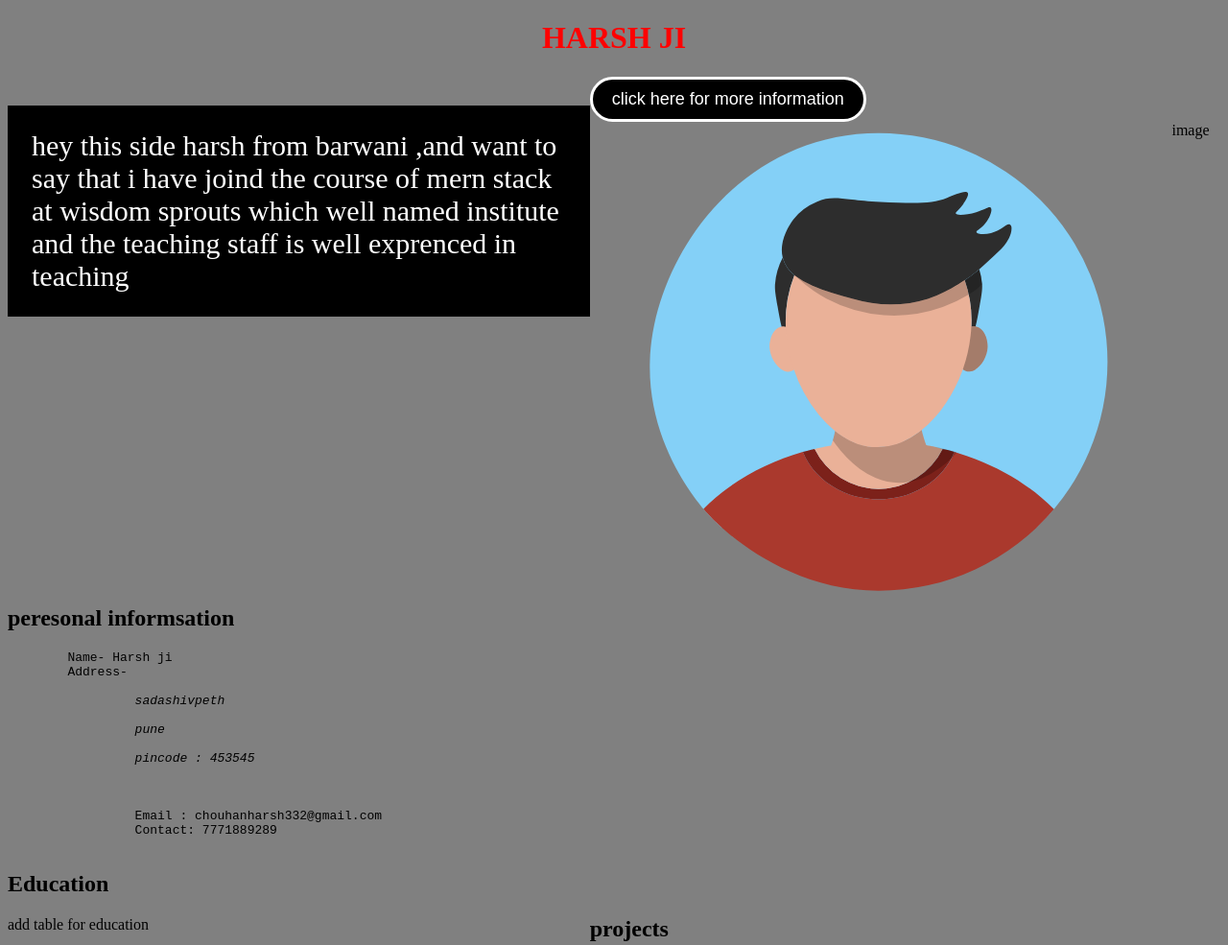
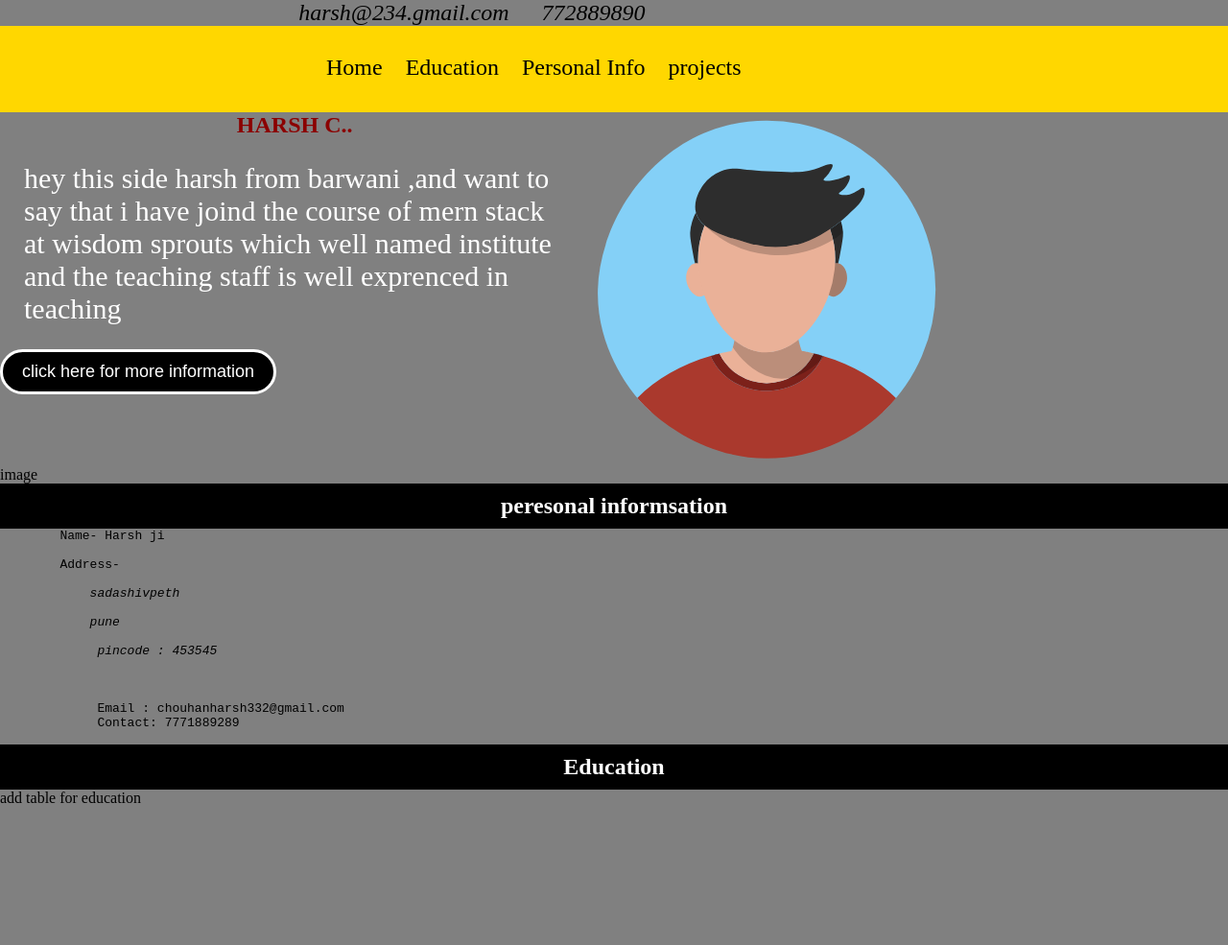
Before and after one commit to harshc287/portifolio, a plain HTML site: page portfolio.html in a window 1280 px wide. Shown: the top 985 px of the page at 96% size. Drawn offline with Linux system fonts and the light colour scheme.

Commit message:
harshnovport

```diff
--- /dev/null
+++ b/navbars.css
@@ -0,0 +1,64 @@
+* {
+  margin: 0;
+  padding: 0;
+  box-sizing: border-box;
+  font-family: sans-serif;
+}
+
+nav {
+  height: 60px;
+  background: black;
+  display: flex;
+  color: white;
+  align-items: center;
+  justify-content: space-between;
+}
+.logo {
+  width: 50px;
+  margin-left: 30px;
+  height: 60px;
+}
+.leftNav {
+  display: flex;
+  align-items: center;
+}
+
+.navList {
+  margin-left: 20px;
+  list-style: none;
+}
+
+.navItem {
+  display: inline-block;
+  margin-left: 5px;
+}
+
+.navLink {
+  color: white;
+  text-decoration: none;
+  font-size: large;
+}
+.navLink:hover {
+  color: red;
+}
+.rightNav {
+  padding-right: 30px;
+  display: flex;
+}
+.rightLink {
+  margin-right: 20px;
+  font-size: large;
+}
+
+.navIcon {
+  margin-left: 20px;
+  font-size: larger;
+}
+.iconLink:hover {
+  color: red;
+}
+
+.iconLink {
+  color: white;
+  text-decoration: none;
+}
--- /dev/null
+++ b/portfolio.css
@@ -0,0 +1,95 @@
+ *{
+            margin: 0;
+            padding: 0;
+            box-sizing: border-box;
+        }
+        .summary div {
+            width: 48%;
+            float: left;
+        }
+
+        p {
+            font-size: x-large;
+            padding: 25px;
+        }
+
+        button {
+            font-size: large;
+            background-color: black;
+            color: white;
+            padding: 10px 20px;
+            border: 3px solid white;
+            border-radius: 25px;
+        }
+
+        button:hover {
+            background-color: white;
+            color: black;
+            border-color: black;
+            cursor:pointer;
+
+        }
+        img{
+            display: block;
+            width: 60%;
+            margin: 10x auto;
+            border-radius: 50%;
+        }
+        .headingh1{
+            background-color: black;
+            color: white;
+            font-size: x-large;
+            text-align: center;
+            padding-top: 10px;
+            padding-bottom: 10px;
+            }
+        nav{
+            background-color: gold;
+            height: 90px;
+
+        }
+        .navlist{
+            list-style-type: none;
+            padding-top: 30px;
+            width: 50%;
+            margin: 0 auto;
+        }
+        .listitem{
+          display: inline-block;
+          margin-left: 20px;
+        }
+        .navitem:link{
+            font-size: x-large;
+            text-decoration: none;
+            color: black;
+        }
+       .navitem:hover{
+            text-decoration: underline;
+
+       }
+       .navitem:active{
+
+       }
+       .navitem:visited{
+         color: rgb(42, 178, 18);
+       }
+       .topnav{
+        display: flex;
+        justify-content: space-evenly;
+       }
+       .contact{}
+       .social{}
+       i{
+        font-size: x-large;
+        padding-left: 15px;
+       }
+       .linkicon.link{
+            color: black;
+       }
+       .linkicon.hover{
+        color: brown;
+       }
+       .linkicon.active{}
+       .linkicon.visited{
+        color: black;
+       }
--- a/portfolio.html
+++ b/portfolio.html
@@ -1,60 +1,69 @@
 <!DOCTYPE html>
 <html lang="en">
+
 <head>
     <meta charset="UTF-8">
     <meta name="viewport" content="width=device-width, initial-scale=1.0">
     <title>HARSH JI</title>
     <link rel="icon" href="./favicon portfolioimg.png">
+    <link rel="stylesheet" href="./portfolio.css">
     <style>
-        div{
-            width: 48%;
-            float: left;
-        }
-        p{
-            font-size: x-large;
-            padding: 25px;
-        }
-        button{
-            font-size: large;
-            background-color: black;
-            color: white;
-            padding: 10px 20px;
-            border: 3px solid white;
-            border-radius: 25px;
-                }
-        button:hover{
-            background-color: white;
-
-        }
 
     </style>
 </head>
+
 <body style="background-color:gray;">
 </body>
 <header>
-   <h1 style="color:red; text-align: center"> HARSH JI</h1>
-   </header>
-   <nav></nav>
-   <main>
-    <section>
-
-    <div>
-   <p style="background-color:black;color:white; font-size: 30px;">hey this side harsh from barwani ,and want to say that i have joind the course of mern stack at wisdom sprouts which well named institute and the teaching staff is well exprenced in teaching </p>
+    <div class="topnav">
+    <div class="contact">
+     <i class="fa-solid fa-square-envelope"></i><i>harsh@234.gmail.com</i>
+    <i class="fa-solid fa-phone"></i><i>772889890</i>
     </div>
-   <button>click here for more information</button>
-   <div>
-        <img src="./harshji.svg" alt="user image" width="600" height="500"/>
+    <div class="social">
+    <a href="#" class="linkicon"><i class="fa-brands fa-github"></i></a>
+    <a href="#" class="linkicon"><i class="fa-brands fa-linkedin"></i></a>
+    <a href="#" class="linkicon"><i class="fa-brands fa-square-instagram"></i></a>
+    </div>
     </div>
 
+</header>
+<nav>
+    <div class="mainnavbar">
+        <ul class="navlist">
+            <li class="listitem"><a href="#IamTop" class="navitem">Home</a></li>
+            <li class="listitem"><a href="#edu" class="navitem">Education</a></li>
+            <li class="listitem"><a href="#perinfo" class="navitem">Personal Info</a></li>
+            <li class="listitem"><a href="#techproj" class="navitem">projects</a></li>
 
+        </ul>
+    </div>
+        <div id="IamTop"></div>
+</nav>
+<main>
+    <section class="summary">
+
+        <div style="padding: 10x;">
+            <h1 style="color:darkred; text-align: center; ">HARSH C..</h1>
+            <p style="color:white; font-size: 30px;">hey this side harsh from barwani ,and want
+                to say that i have joind the course of mern stack at wisdom sprouts which well named institute and the
+                teaching staff is well exprenced in teaching </p>
+            <div style="padding: 10x;">
+
+                <button>click here for more information</button>
+           </div>
+                </div>
+            <div>
+            <img src="./harshji.svg" alt="user image" />
+        </div>
     </section>
-     <section>
+    <section style="clear: left;">
         image
     </section>
-   <section>
-    <h1>peresonal informsation</h1>
+    <section id="perinfo">
+        <h1 class="headingh1">peresonal informsation</h1>
         <pre>
-        Name- Harsh ji
+        Name- Harsh ji<br>
         Address- <address>
             sadashivpeth<br>
             pune<br>
@@ -64,21 +73,23 @@
              Contact: 7771889289
      </pre>
     </section>
-   <section>
-    <h1>Education</h1>
-    <div>add table for education</div>
+    <section id="edu">
+        <h1 class="headingh1">Education</h1>
+        <div style="height: 300px;">add table for education</div>
     </section>
-   <section>
-    <h1> projects</h1>
-    <div> coming soon</div>
+    <section id="techproj">
+        <h1 class="headingh1">Technical projects</h1>
+        <div style="height: 300px;"> coming soon</div>
     </section>
 
 </main>
+<div style="background-color: chartreuse; width: 200px; padding: 10px;"><a href="#IamTop">GotoTop</a></div>
 <footer>
     &copy; harsh ji
 </footer>
 
 </body>
+
 </html>
 
 
```
Also changed, not shown: navbars.html (added, +43 -0 lines). Lines whose indentation alone changed are shown as unchanged.
